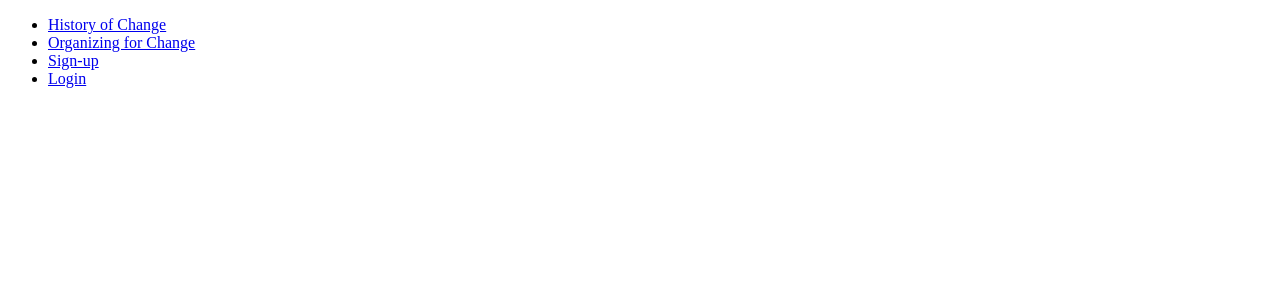
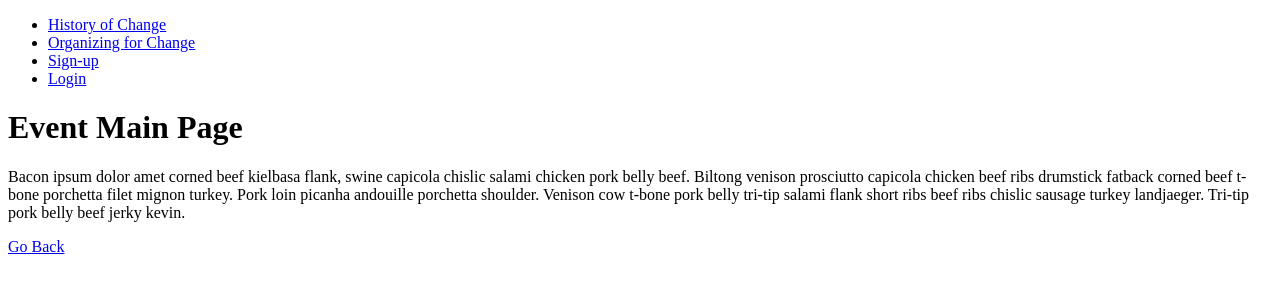
Before and after one commit to dcbeergoddess/OFC, a React (Create React App) app in the folder client/: page /EventMain in a window 1280 px wide. Shown: the top 300 px of the page. Built offline with nearby package versions, Linux system fonts and the light colour scheme.

Commit message:
new route added /eventmain

```diff
--- a/client/src/App.js
+++ b/client/src/App.js
@@ -3,6 +3,7 @@ import { BrowserRouter as Router, Route } from "react-router-dom";
 import NavTabs from "./components/NavTabs";
 import Home from "./pages/Home";
 import History from "./pages/History";
+import EventMain from "./pages/EventMain";
 
 function App() {
   return (
@@ -13,6 +14,7 @@ function App() {
         {/* react router is responding to what the path is */}
         <Route exact path="/" component={Home} />
         <Route path="/history" component={History} />
+        <Route path="/EventMain" component={EventMain}/>
       </div>
     </Router>
   );
--- /dev/null
+++ b/client/src/pages/EventMain.js
@@ -0,0 +1,22 @@
+import React from "react";
+import {Link, Route} from "react-router-dom";
+
+
+function EventMain(props){
+  return (
+    <div>
+      <h1>Event Main Page</h1>
+      <p>
+      Bacon ipsum dolor amet corned beef kielbasa flank, swine capicola chislic salami chicken pork belly beef. Biltong venison prosciutto capicola chicken beef ribs drumstick fatback corned beef t-bone porchetta filet mignon turkey. Pork loin picanha andouille porchetta shoulder. Venison cow t-bone pork belly tri-tip salami flank short ribs beef ribs chislic sausage turkey landjaeger. Tri-tip pork belly beef jerky kevin.
+      </p>
+
+      <Link to="/" role="button" className="btn btn-link">
+        Go Back
+      </Link>
+
+      <Route exact path={`${props.match.url}/EventMain`} component={EventMain} />
+    </div>
+  );
+}
+
+export default EventMain;
--- a/client/src/pages/Home.js
+++ b/client/src/pages/Home.js
@@ -14,7 +14,12 @@ function Home() {
         consequat. Vestibulum vitae lorem tortor. In elementum ultricies tempus. Interdum et
         malesuada fames ac ante ipsum primis in faucibus.
       </p>
+
+      <a href="/EventMain" role="button" className="btn btn-link">
+        See Events
+      </a>
     </div>
+
   );
 }
 
```
